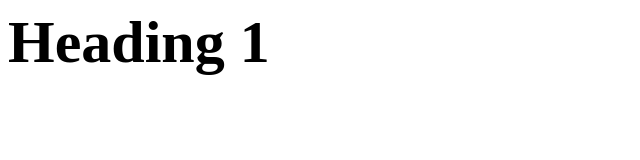
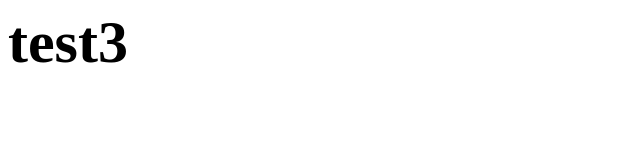
Before and after one commit to SantvanaNigam/SantvanaNigam.github.io, a plain HTML site: page index.html in a window 1280 px wide. Shown: the whole page, without its empty margins (0-640 px from the left). Drawn offline with Linux system fonts and the light colour scheme.

Commit message:
Update index.html

```diff
--- a/index.html
+++ b/index.html
@@ -1,3 +1,3 @@
 <html>
-  <h1 style="font-size:60px;">Heading 1</h1>
+  <h1 style="font-size:60px;">test3</h1>
 </html>
```
